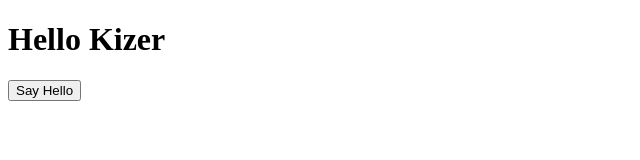
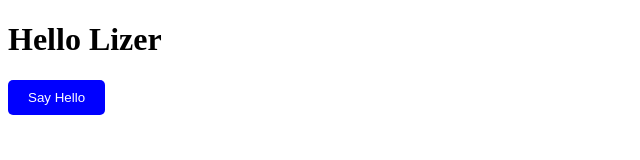
Before and after one commit to lizerbizer/sandbox, a plain HTML site: page index.html in a window 1280 px wide. Shown: the whole page, without its empty margins (0-640 px from the left). Drawn offline with Linux system fonts and the light colour scheme.

Commit message:
Added stylesheet and adjusted text

```diff
--- a/index.html
+++ b/index.html
@@ -1,11 +1,12 @@
 <!DOCTYPE html>
 <html>
 <head>
-	<title>Hello Kizer</title>
+	<title>Hello Lizer</title>
+	<link rel="stylesheet" type="text/css" href="style.css">
 	<script type="text/javascript" src="script.js"></script>
 </head>
 <body>
-	<h1>Hello Kizer</h1>
+	<h1>Hello Lizer</h1>
 	<button onclick="sayHello()">Say Hello</button>
 </body>
 </html>
--- a/script.js
+++ b/script.js
@@ -1,3 +1,3 @@
 function sayHello() {
-  alert("I SAID HELLO KIZER");
+  alert("I SAID HELLO LIZER");
 }
--- /dev/null
+++ b/style.css
@@ -0,0 +1,8 @@
+button {
+  background-color: blue;
+  color: white;
+  padding: 10px 20px;
+  border: none;
+  border-radius: 5px;
+  cursor: pointer;
+}
```
